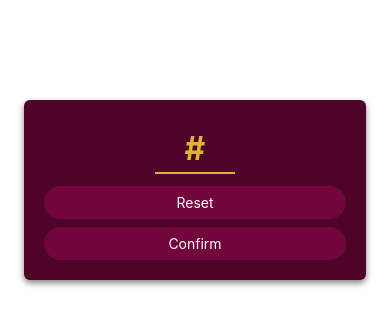
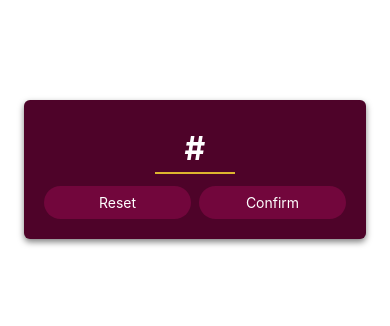
Before and after one commit to barksanto/Native-Numbers-Game, a React Native app: screen / in a window 390 px wide. Shown: the top 326 px of the page. Built offline with nearby package versions, Linux system fonts and the light colour scheme.

Commit message:
buttons have same width due to flex:1, this centers the buttons horizontally also

```diff
--- a/components/PrimaryButton.js
+++ b/components/PrimaryButton.js
@@ -9,12 +9,14 @@ function PrimaryButton({ children }) {
     <View style={styles.buttonOuterContainer}>
       <Pressable
         onPress={pressHandler}
-        style={({ pressed }) =>
+        android_ripple={{ color: "#540233" }} //Android color change
+
+
+        style={({ pressed }) => // iOS color change
           pressed
             ? [styles.buttonInnerContainer, styles.pressed]
             : styles.buttonInnerContainer
         }
-        android_ripple={{ color: "#540233" }}
       >
         <Text style={styles.buttonText}>{children}</Text>
       </Pressable>
--- a/screens/StartGameScreen.js
+++ b/screens/StartGameScreen.js
@@ -6,14 +6,21 @@ function StartGameScreen() {
     <View style={styles.inputContainer}>
       <TextInput
         placeholder="#"
+        placeholderTextColor="white"
         style={styles.numberInput}
         maxLength={2}
         keyboardType="number-pad"
         autoCapitalize="none"
         autoCorrect={false}
       />
-      <PrimaryButton>Reset</PrimaryButton>
-      <PrimaryButton>Confirm</PrimaryButton>
+      <View style={styles.buttonsContainer}>
+        <View style={styles.buttonContainer}>
+          <PrimaryButton>Reset</PrimaryButton>
+        </View>
+        <View style={styles.buttonContainer}>
+          <PrimaryButton>Confirm</PrimaryButton>
+        </View>
+      </View>
     </View>
   )
 }
@@ -51,4 +58,11 @@ const styles = StyleSheet.create({
     textAlign: "center",
     alignSelf: "center",
   },
+  buttonsContainer: {
+    flexDirection: "row",
+    justifyContent: "center",
+  },
+  buttonContainer: {
+    flex: 1,
+  },
 })
```
